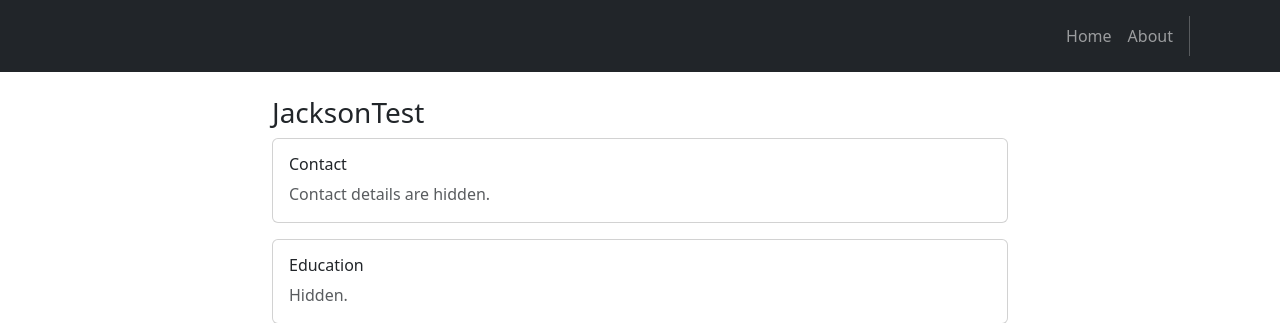
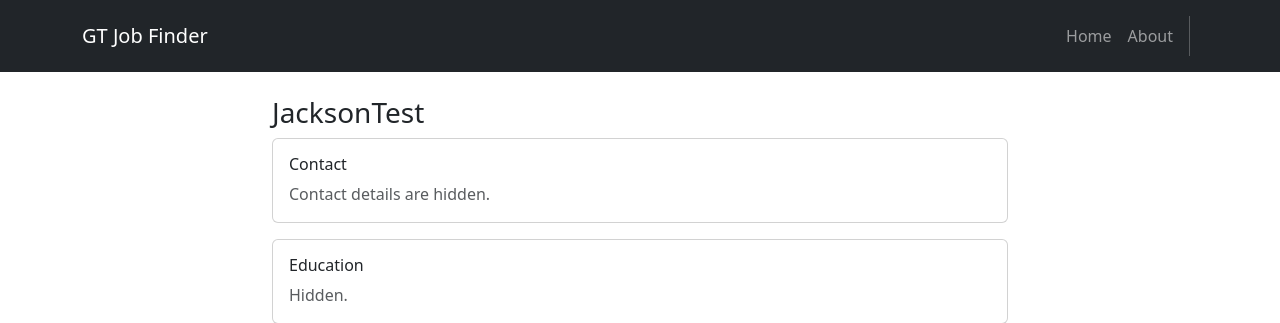
Before and after one commit to 42nacosta/Job-Platform-Project, a Django app: a page that uses jobplatform/templates/base.html in a window 1280 px wide. Shown: the top 323 px of the page. Run offline with Django 5.2, Linux system fonts and the light colour scheme; data comes from the database, SQL or seed files in the repository; some libraries are stand-ins or nearby versions.

Commit message:
Added title to base template

```diff
--- a/jobplatform/templates/base.html
+++ b/jobplatform/templates/base.html
@@ -17,6 +17,7 @@
     <!--Header-->
     <nav class="p-3 navbar navbar-dark bg-dark navbar-expand-lg">
       <div class="container">
+        <a class="navbar-brand" href="{% url 'home.index' %}">GT Job Finder</a>
         <button class="navbar-toggler" type="button" data-bs-toggle="collapse" data-bs-target="#navbarNavAltMarkup"
           aria-controls="navbarNavAltMarkup" aria-expanded="false" aria-label="Toggle navigation">
           <span class="navbar-toggler-icon"></span>
```
